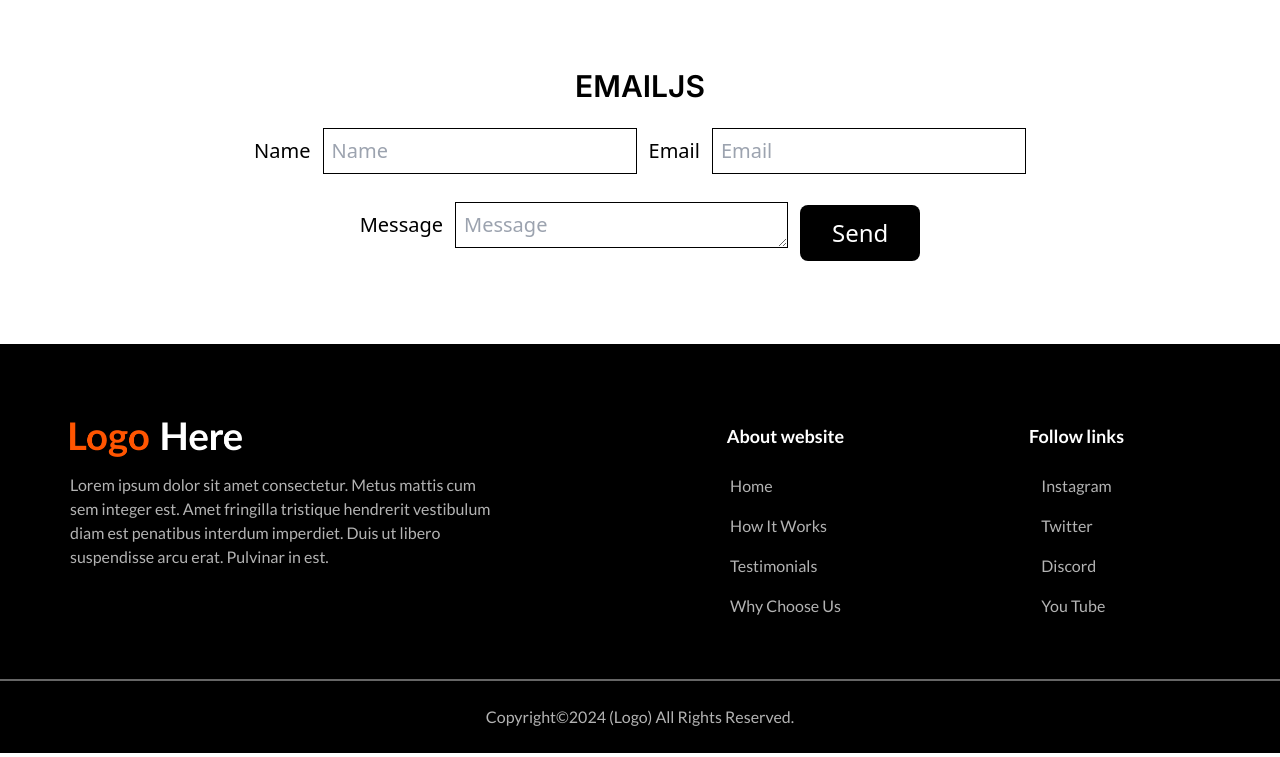
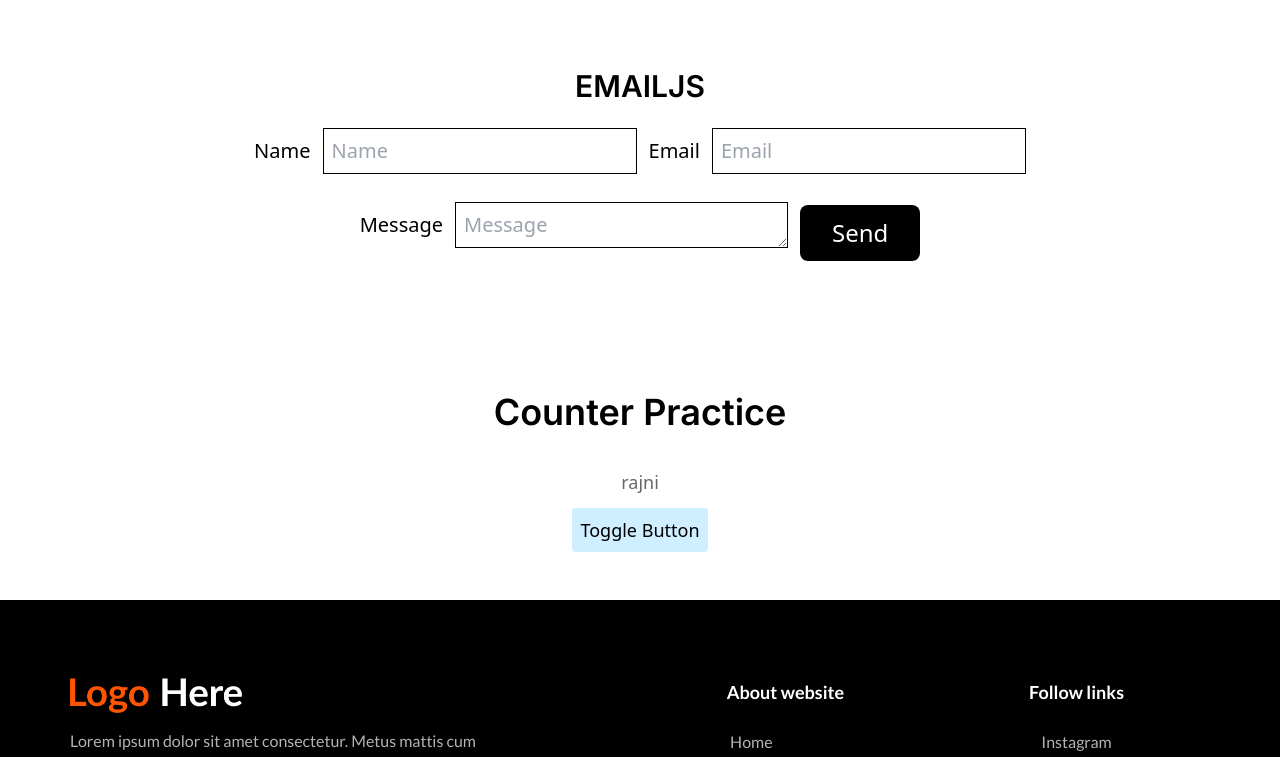
Before and after one commit to Seema-476/homepage-react, a React (Create React App) app: page / in a window 1280 px wide. Shown: the part 1614-2371 px from the top of the page. Built offline with nearby package versions, Linux system fonts and the light colour scheme.

Commit message:
use state done

```diff
--- a/package.json
+++ b/package.json
@@ -12,6 +12,7 @@
     "lottie-react": "^2.4.0",
     "react": "^18.3.1",
     "react-dom": "^18.3.1",
+    "react-keyframes": "^0.2.3",
     "react-lottie": "^1.2.4",
     "react-router-dom": "^6.27.0",
     "react-scripts": "5.0.1",
--- a/src/App.css
+++ b/src/App.css
@@ -45,3 +45,26 @@
    .slick-prev::before {
       color: skyblue;
    }
+   /* keyframe */
+   @keyframes bounce {
+
+       0%,
+       20%,
+       50%,
+       80%,
+       100% {
+           transform: translateY(0);
+       }
+
+       40% {
+           transform: translateY(-20px);
+       }
+
+       60% {
+           transform: translateY(-10px);
+       }
+   }
+
+   .animate-bounce {
+       animation: bounce 2s infinite;
+   }
--- /dev/null
+++ b/src/common/AnimationKeyFrame.jsx
@@ -0,0 +1,18 @@
+import React from 'react'
+
+
+const AnimationKeyFrame = () => {
+  return (
+    <div className='p y-12'>
+          {/* <div className='container'>
+              <h3 className='font-inter font-semibold text-4xl text-black text-center pb-9'>KeyFrame Practice </h3>
+              <div className='flex items-center justify-center'>
+                  <p className='w-24 h-24 bg-yellow-700 rounded-full'></p>
+              </div>
+
+         </div> */}
+    </div>
+  )
+}
+
+export default AnimationKeyFrame
--- /dev/null
+++ b/src/common/CounterPractice.jsx
@@ -0,0 +1,22 @@
+import React, { useState } from 'react'
+
+const CounterPractice = () => {
+  const [name, setName] = useState('rajni');
+
+  return (
+    <div className='py-12'>
+      <div className='container'>
+        <h3 className='font-inter font-semibold text-4xl text-black text-center pb-9'>Counter Practice </h3>
+        {/* use state      */}
+        <div className='text-center '>
+          <p className='text-lg text-black opacity-60'>{name}</p>
+          <button onClick={() => setName(name => (name === 'rajni' ? 'dikhsa' : 'rajni'))}
+            className='font-medium text-lg bg-blue p-2 rounded mt-3'>Toggle Button</button>
+        </div>
+      </div>
+    </div>
+
+  )
+}
+
+export default CounterPractice
--- a/src/components/view/Home.jsx
+++ b/src/components/view/Home.jsx
@@ -4,6 +4,9 @@
 import Hero from '../../common/Hero'
 import SlickSlider from '../home/SlickSlider'
 import EmailjsPractice from '../../common/EmailjsPractice'
+import AnimationKeyFrame from '../../common/AnimationKeyFrame'
+import CounterPractice from '../../common/CounterPractice'
+
 
 const Home = () => {
     return (
@@ -12,6 +15,8 @@
             <LoremMapCards />
             <SlickSlider />
             <EmailjsPractice />
+            <AnimationKeyFrame />
+            <CounterPractice/>
             <Footer />
            </>
     )
```
Also changed, not shown: 1 other file (tests, documents, lock files or other folders).
